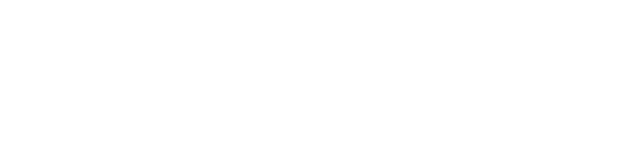
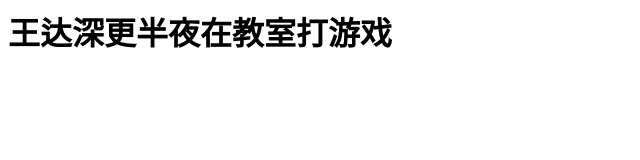
Before and after one commit to GWHcrazy/2019, a plain HTML site: page zaoju.html in a window 1280 px wide. Shown: the whole page, without its empty margins (0-640 px from the left). Drawn offline with Linux system fonts and the light colour scheme.

Commit message:
Add files via upload

```diff
--- a/zaoju.html
+++ b/zaoju.html
@@ -3,17 +3,22 @@
 </head>
 <body>
   <script>
-    var renwu = ['杨吉','孙权','卢本伟']
-    var shijian = ['一大清早','中午','下午','深更半夜']
-    var didian = ['在教室','在操场','在宿舍','在厕所','在食堂']
-    var huodong = ['吃饭','打球','打游戏','看电影']
+    function sentenceMaking() {
+    var person = ['杨吉','孙权','卢本伟','小刚牙','余浩',
+                  '濮徐杰','王达','沈宇峰','徐杨','林超凡',
+                  '孔易飞','朱铭阳','PDD','顾强','徐超','吴策','渣老师']
+    var time = ['一大清早','中午','下午','深更半夜']
+    var site = ['在教室','在操场','在宿舍','在厕所','在食堂']
+    var activity = ['吃饭','打球','打游戏','看电影']
 
-    var r = Math.floor(Math.random() * 3)
-    var s = Math.floor(Math.random() * 4)
-    var d = Math.floor(Math.random() * 5)
-    var h = Math.floor(Math.random() * 4)
+    function chooseRandStrInArray(array) {
+      return array[Math.floor(Math.random() * array.length)]
+    }
 
-    alert(renwu[r] + shijian[s] + didian[d] + huodong[h])
+    document.write('<h1>' + chooseRandStrInArray(person) + chooseRandStrInArray(time) + chooseRandStrInArray(site) + chooseRandStrInArray(activity) + '</h1>')
+
+    }
+    sentenceMaking();
   </script>
 </body>
 </html>
```
